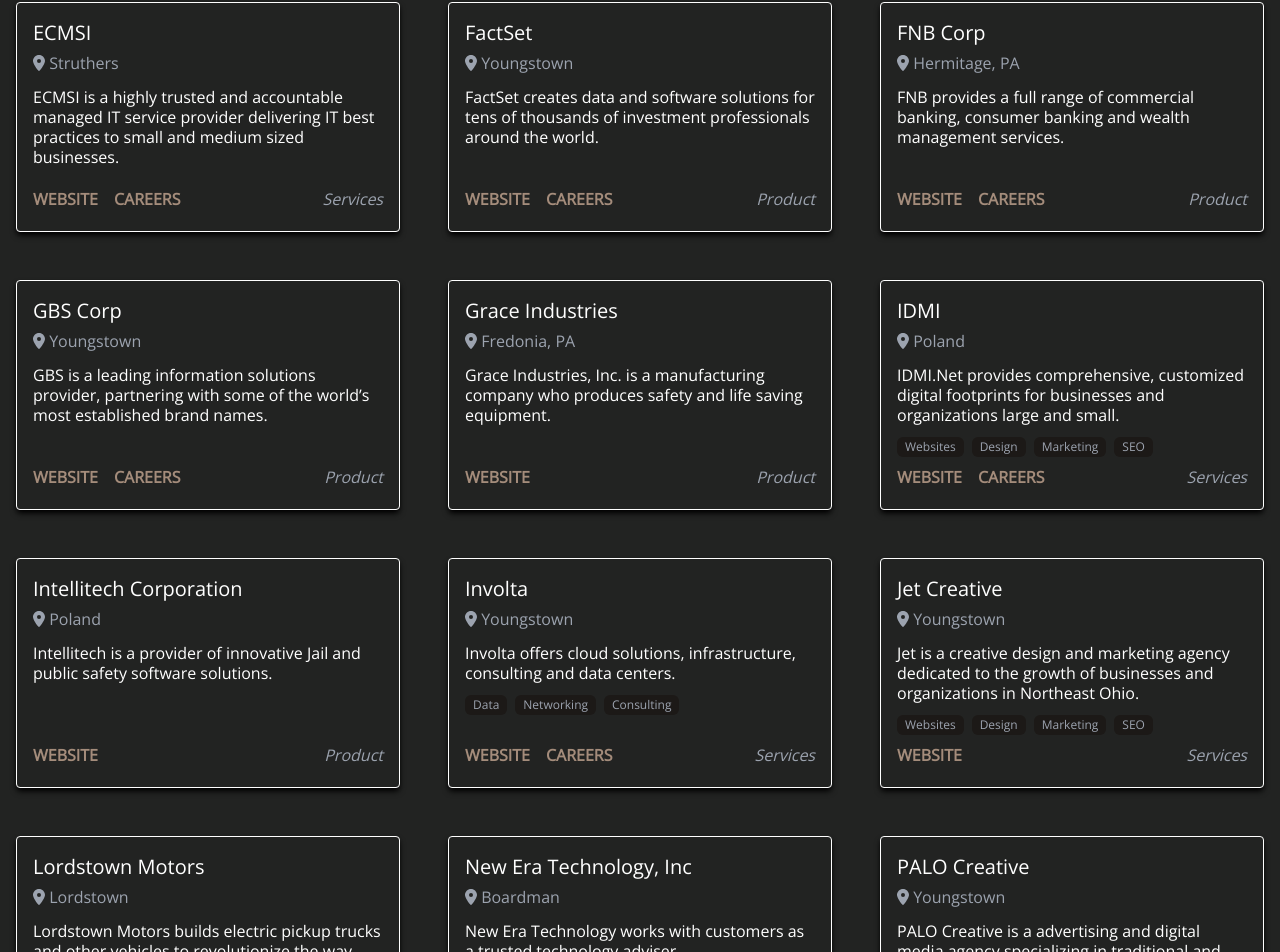
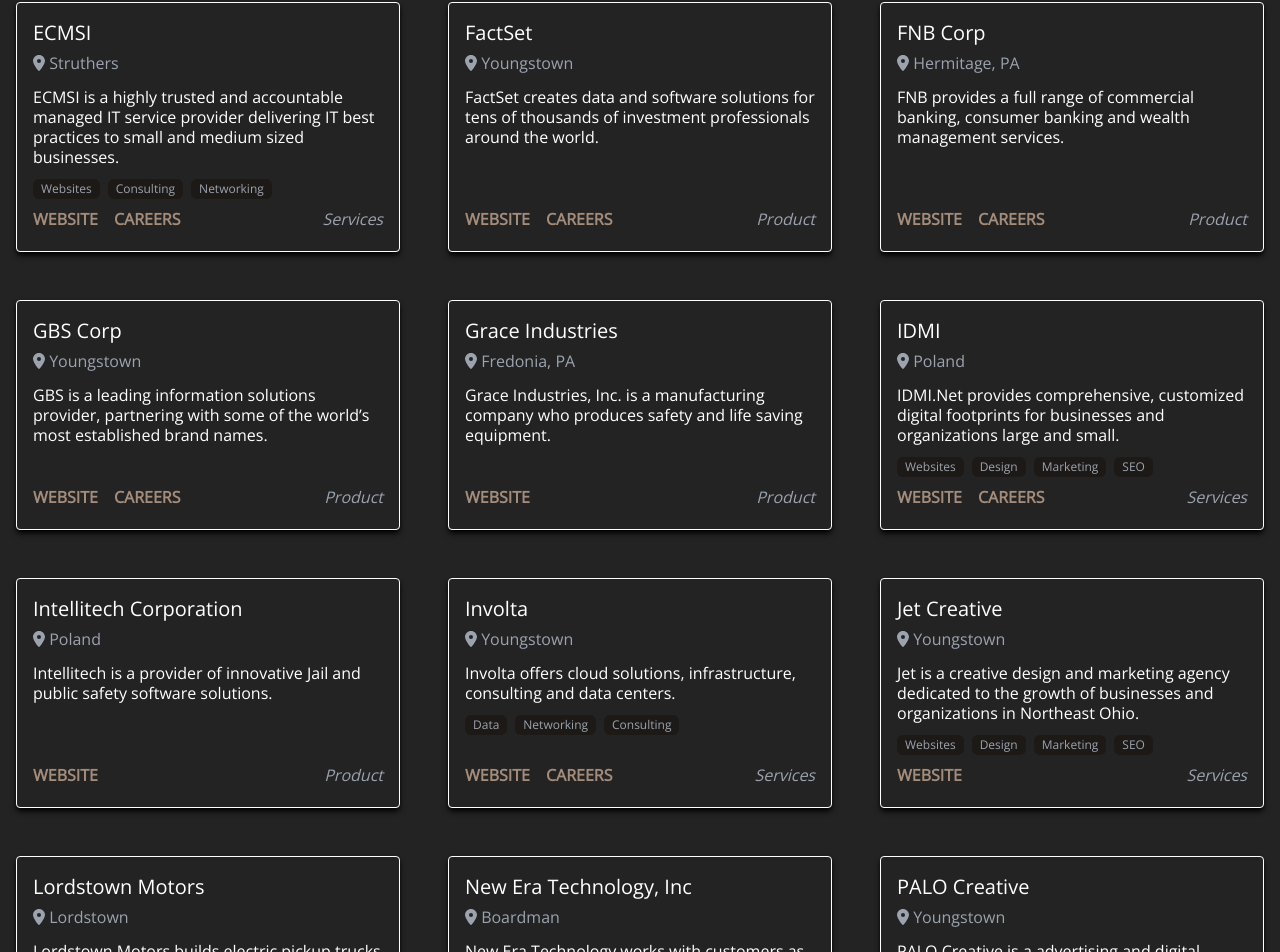
Before and after one commit to codeyoungstown/next-codeyoungstown.com, a Next.js app: page /made-in-youngstown in a window 1280 px wide. Shown: the part 1374-2326 px from the top of the page. Built offline with nearby package versions, Linux system fonts and the light colour scheme.

Commit message:
added tags to ECMSI

```diff
--- a/data/companies.ts
+++ b/data/companies.ts
@@ -114,6 +114,7 @@ export const companies: Company[] = [
     website: "https://www.ecmsi.com/",
     careers: "https://www.ecmsi.com/careers/",
     desc: "ECMSI is a highly trusted and accountable managed IT service provider delivering IT best practices to small and medium sized businesses.",
+    tags: ["Websites", "Consulting", "Networking"],
     servicesOrProduct: "Services",
   },
   {
```
